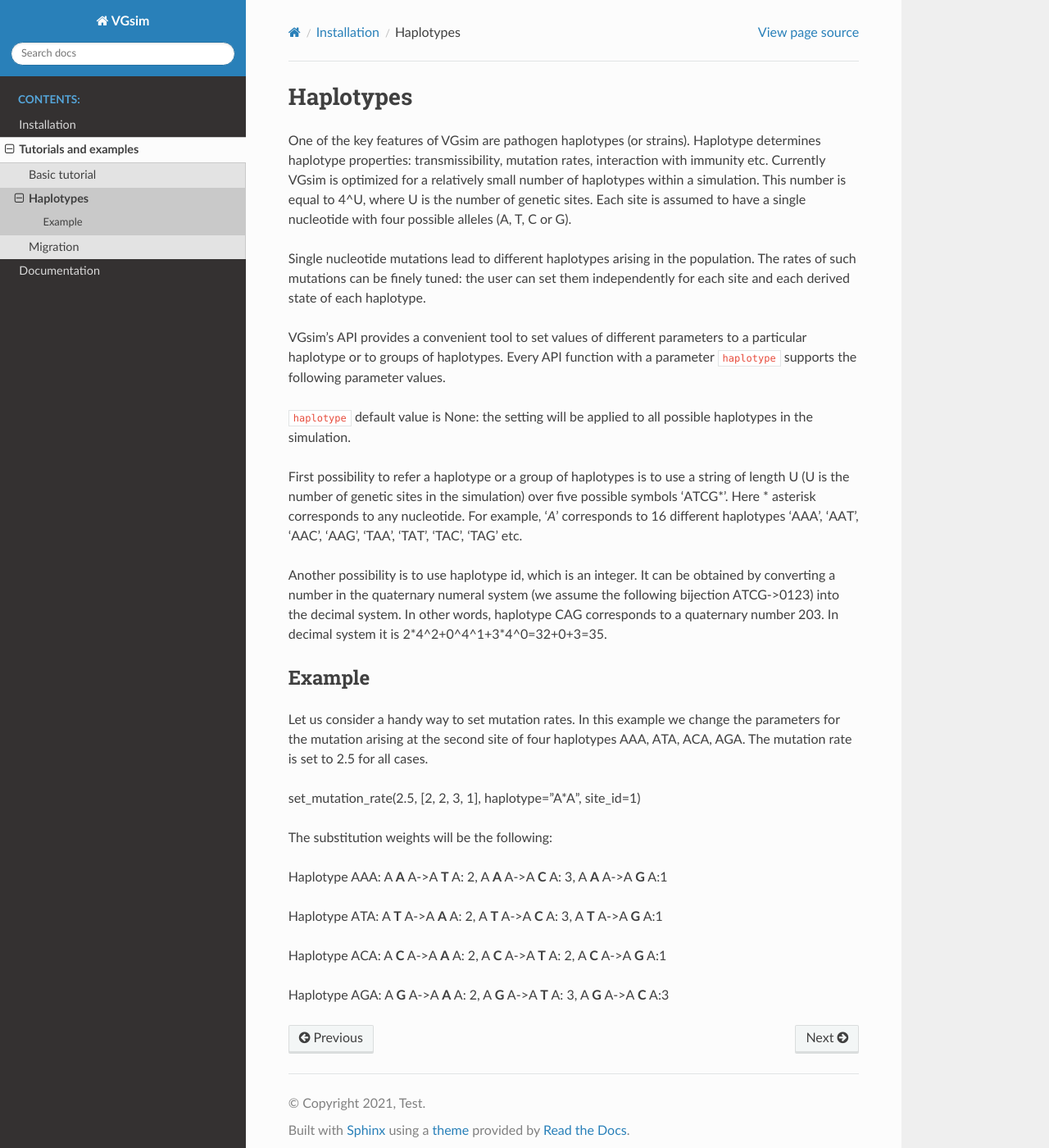
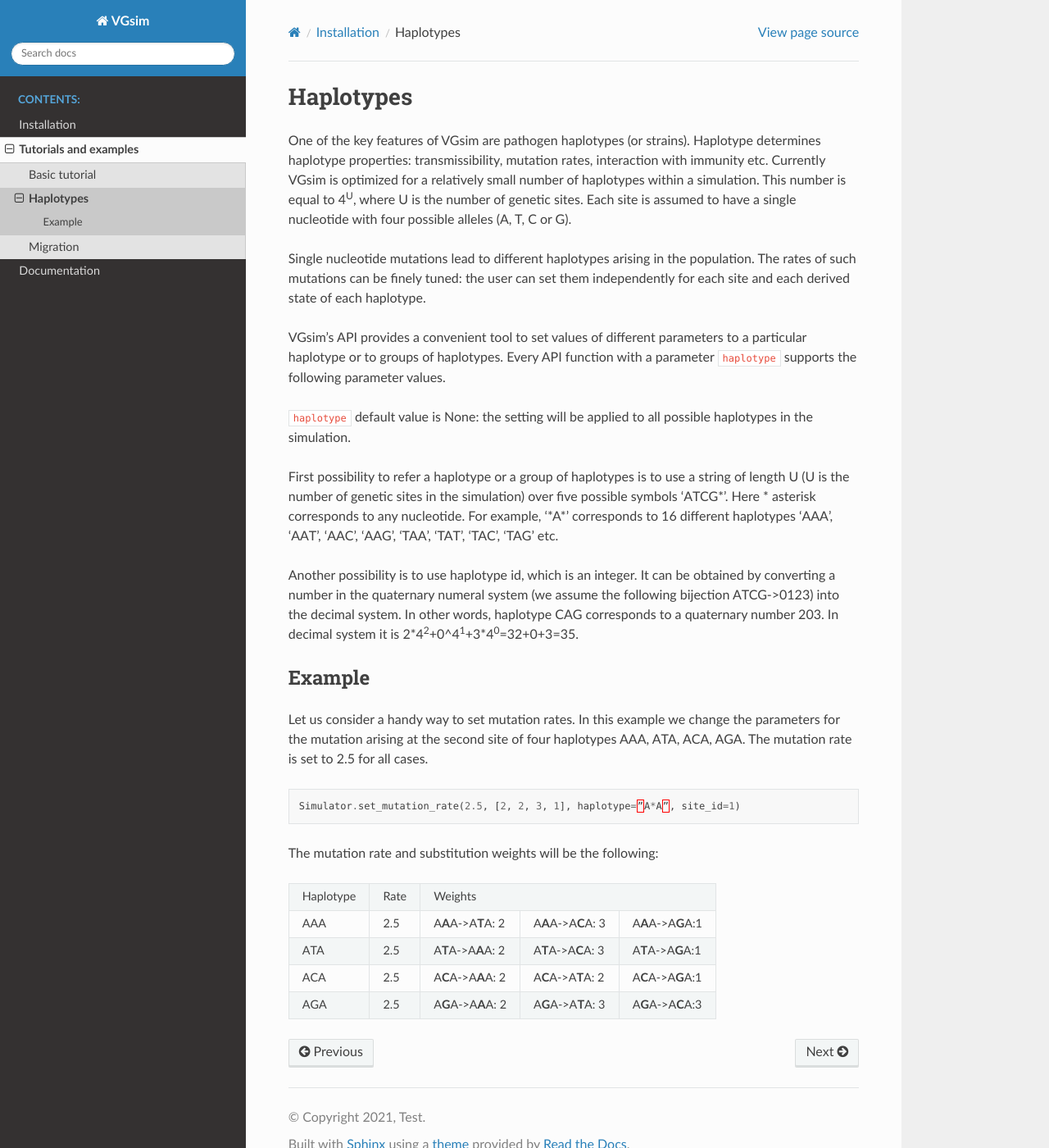
Before and after one commit to Genomics-HSE/VGsim, a Sphinx documentation site: the page built from docs/source/Haplotypes.rst, in a window 1280 px wide and 1400 px high. Shown: the whole window at 82% size. Built offline with Sphinx 7.4.7 and the Read the Docs theme 2.0.0, drawn with Linux system fonts in a browser that asks for light colours.

Commit message:
Update wiki

```diff
--- a/docs/source/Command line.rst
+++ b/docs/source/Command line.rst
@@ -123,9 +123,6 @@ Flags
    * - --sampling_probability
      - None
      - #TODO
-   * - --strong_migration
-     - None
-     - #TODO
    * - -nwk or --createNewick
      - None
      - Create a newick file of tree *.nwk
--- a/docs/source/Haplotypes.rst
+++ b/docs/source/Haplotypes.rst
@@ -1,7 +1,7 @@
 Haplotypes
 ==========
 
-One of the key features of VGsim are pathogen haplotypes (or strains). Haplotype determines haplotype properties: transmissibility, mutation rates, interaction with immunity etc. Currently VGsim is optimized for a relatively small number of haplotypes within a simulation. This number is equal to 4^U, where U is the number of genetic sites. Each site is assumed to have a single nucleotide with four possible alleles (A, T, C or G).
+One of the key features of VGsim are pathogen haplotypes (or strains). Haplotype determines haplotype properties: transmissibility, mutation rates, interaction with immunity etc. Currently VGsim is optimized for a relatively small number of haplotypes within a simulation. This number is equal to 4\ :sup:`U`\, where U is the number of genetic sites. Each site is assumed to have a single nucleotide with four possible alleles (A, T, C or G).
 
 Single nucleotide mutations lead to different haplotypes arising in the population. The rates of such mutations can be finely tuned: the user can set them independently for each site and each derived state of each haplotype.
 
@@ -9,22 +9,29 @@ VGsim’s API provides a convenient tool to set values of different parameters t
 
 ``haplotype`` default value is None: the setting will be applied to all possible haplotypes in the simulation.
 
-First possibility to refer a haplotype or a group of haplotypes is to use a string of length U (U is the number of genetic sites in the simulation) over five possible symbols ‘ATCG*’. Here * asterisk corresponds to any nucleotide. For example, ‘*A*’ corresponds to 16 different haplotypes ‘AAA’, ‘AAT’, ‘AAC’, ‘AAG’, ‘TAA’, ‘TAT’, ‘TAC’, ‘TAG’ etc.
+First possibility to refer a haplotype or a group of haplotypes is to use a string of length U (U is the number of genetic sites in the simulation) over five possible symbols ‘ATCG*’. Here * asterisk corresponds to any nucleotide. For example, ‘\*A\*’ corresponds to 16 different haplotypes ‘AAA’, ‘AAT’, ‘AAC’, ‘AAG’, ‘TAA’, ‘TAT’, ‘TAC’, ‘TAG’ etc.
 
-Another possibility is to use haplotype id, which is an integer. It can be obtained by converting a number in the quaternary numeral system (we assume the following bijection ATCG->0123) into the decimal system. In other words, haplotype CAG corresponds to a quaternary number 203. In decimal system it is 2*4^2+0^4^1+3*4^0=32+0+3=35.
+Another possibility is to use haplotype id, which is an integer. It can be obtained by converting a number in the quaternary numeral system (we assume the following bijection ATCG->0123) into the decimal system. In other words, haplotype CAG corresponds to a quaternary number 203. In decimal system it is 2*4\ :sup:`2`\+0^4\ :sup:`1`\+3*4\ :sup:`0`\=32+0+3=35.
 
 Example
 -------
+
 Let us consider a handy way to set mutation rates. In this example we change the parameters for the mutation arising at the second site of four haplotypes AAA, ATA, ACA, AGA. The mutation rate is set to 2.5 for all cases.
 
-set_mutation_rate(2.5, [2, 2, 3, 1], haplotype=”A*A”, site_id=1)
+.. code-block:: python
 
-The substitution weights will be the following:
+	Simulator.set_mutation_rate(2.5, [2, 2, 3, 1], haplotype=”A*A”, site_id=1)
 
-Haplotype AAA: A **A** A->A **T** A: 2, A **A** A->A **C** A: 3, A **A** A->A **G** A:1
+The mutation rate and substitution weights will be the following:
 
-Haplotype ATA: A **T** A->A **A** A: 2, A **T** A->A **C** A: 3, A **T** A->A **G** A:1
+=========================== =========================== =========================== =========================== ==========================
+Haplotype                   Rate                        Weights
+--------------------------- --------------------------- ----------------------------------------------------------------------------------
+AAA                         2.5                         A\ **A**\ A->A\ **T**\ A: 2 A\ **A**\ A->A\ **C**\ A: 3 A\ **A**\ A->A\ **G**\ A:1
 
-Haplotype ACA: A **C** A->A **A** A: 2, A **C** A->A **T** A: 2, A **C** A->A **G** A:1
+ATA                         2.5                         A\ **T**\ A->A\ **A**\ A: 2 A\ **T**\ A->A\ **C**\ A: 3 A\ **T**\ A->A\ **G**\ A:1
 
-Haplotype AGA: A **G** A->A **A** A: 2, A **G** A->A **T** A: 3, A **G** A->A **C** A:3
+ACA                         2.5                         A\ **C**\ A->A\ **A**\ A: 2 A\ **C**\ A->A\ **T**\ A: 2 A\ **C**\ A->A\ **G**\ A:1
+
+AGA                         2.5                         A\ **G**\ A->A\ **A**\ A: 2 A\ **G**\ A->A\ **T**\ A: 3 A\ **G**\ A->A\ **C**\ A:3
+=========================== =========================== =========================== =========================== ==========================
--- a/docs/source/conf.py
+++ b/docs/source/conf.py
@@ -43,7 +43,6 @@ templates_path = ['_templates']
 # This pattern also affects html_static_path and html_extra_path.
 exclude_patterns = []
 
-
 # -- Options for HTML output -------------------------------------------------
 
 # The theme to use for HTML and HTML Help pages.  See the documentation for
```
Also changed, not shown: docs/source/Documentation.rst (+42 -40 lines), docs/source/Migration.rst (+13 -4 lines).
